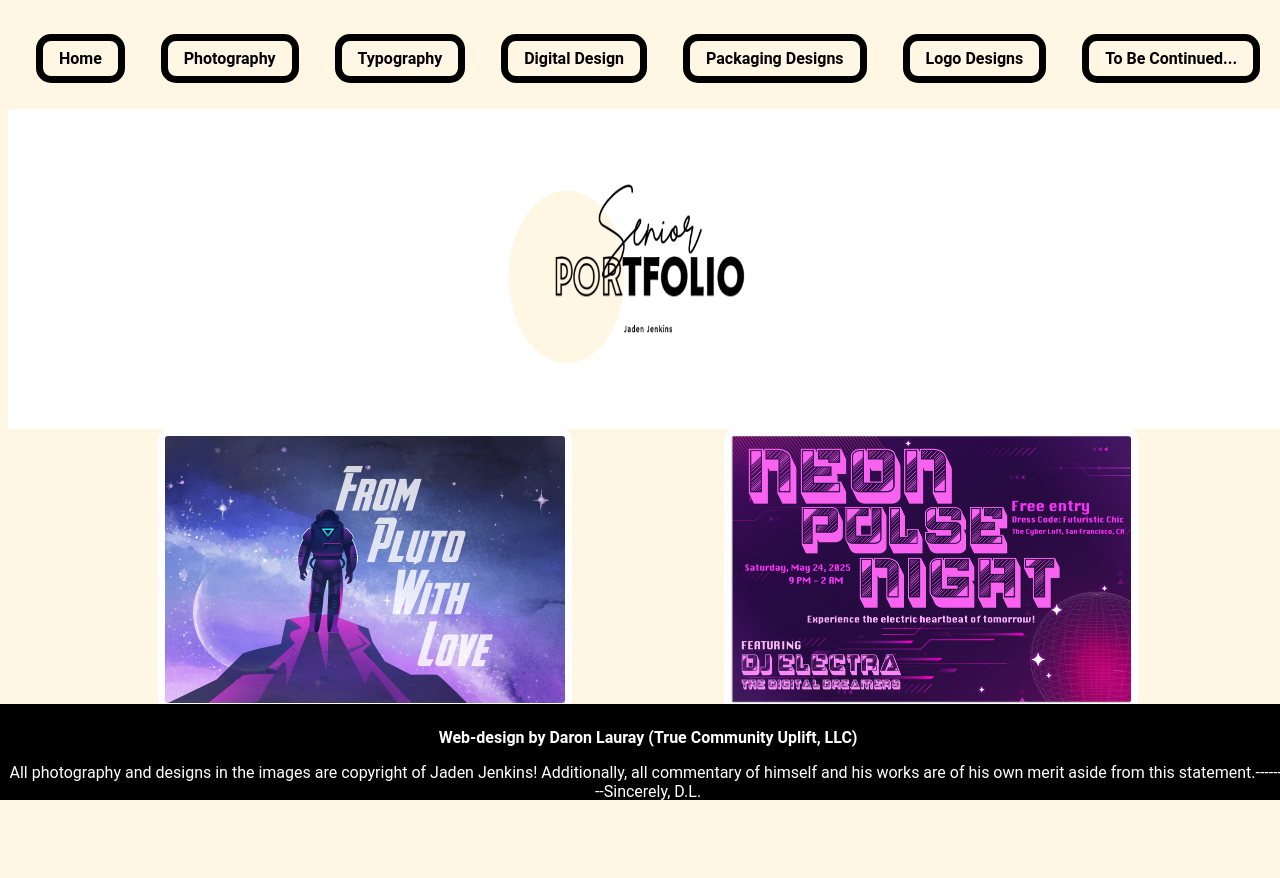
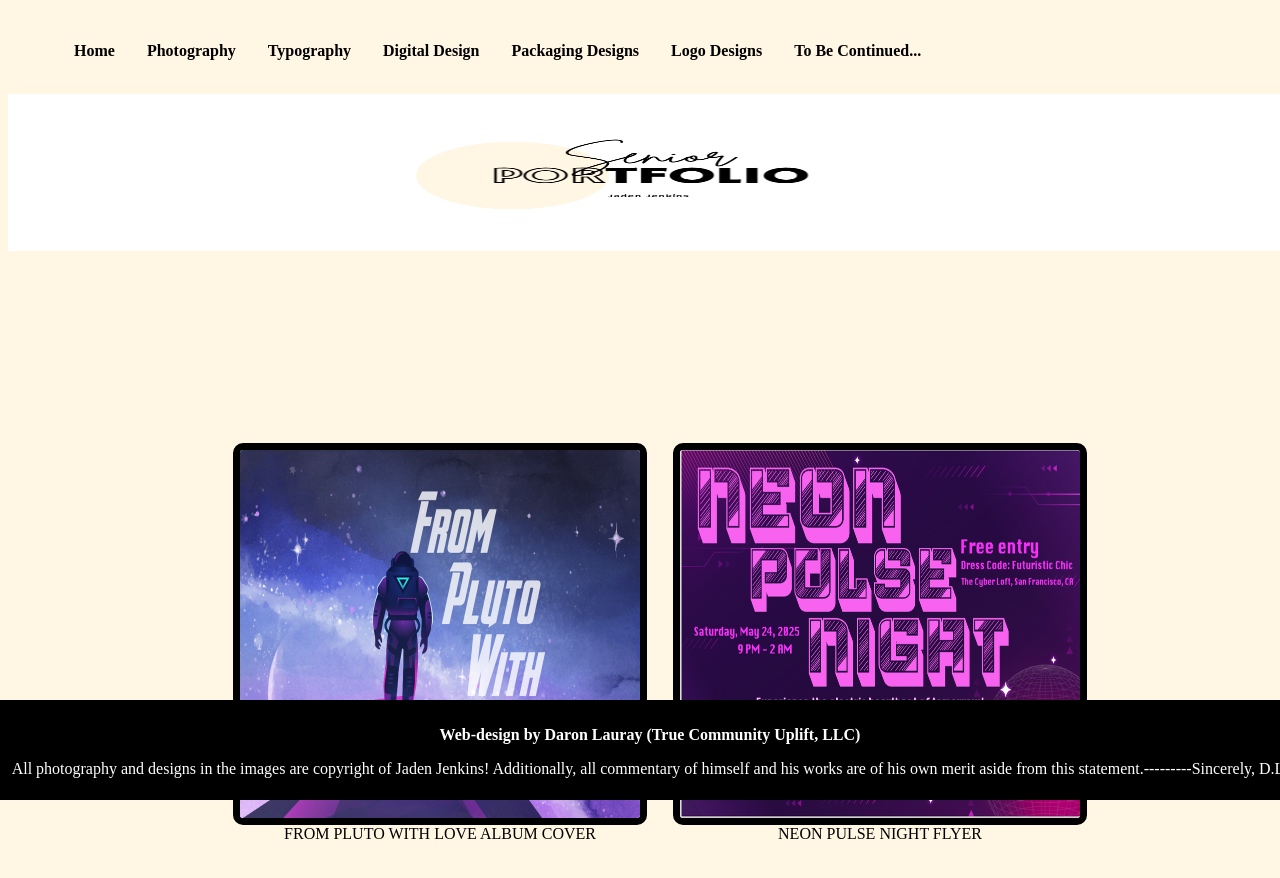
Before and after one commit to DaronLauray/Dev1-for-Portfolio, a plain HTML site: page Theme Three.html in a window 1280 px wide. Shown: the top 878 px of the page. Drawn offline with Linux system fonts and the light colour scheme.

Commit message:
modified:   Theme One.html 	modified:   Theme Three.html 	modified:   index.html 	modified:   style.css

```diff
--- a/Theme Three.html
+++ b/Theme Three.html
@@ -1,7 +1,9 @@
 <html>
-  <head><title>Jaden Jenkin's Portfolio</title>
+    <head>
+        <title>Jaden Jenkin's Portfolio</title>
         <link rel="stylesheet" href="style.css">
-    <meta name="viewport" content="width=device-width,initial-scale=1.0"></head>
+        <meta name="viewport" content="width=device-width,initial-scale=1.0">
+    </head>
     <body>
             <div class="nav_bar2">
                 <ul>
@@ -27,13 +29,20 @@
                 <div class="main2">
                     <div class="gallery">
                         <div class="gallery item">
-                    <img class="five" src="Pluto.png"><div class="desc"> FROM PLUTO WITH LOVE ALBUM COVER</div> </div>
+                        <img class="five" src="Pluto.png">
+                        <div class="desc">
+                            FROM PLUTO WITH LOVE ALBUM COVER
+                        </div>
+                        </div>
+
                         <div class="gallery item">
-                    <img class="six" src="Flyer.png"><div class="desc">
-                     NEON PULSE NIGHT FLYER</div>
+                        <img class="six" src="Flyer.png">
+                        <div class="desc">
+                            NEON PULSE NIGHT FLYER
                         </div>
                     </div>
                 </div>
+
 
             <div class="footer">
                 <p> Web-design by Daron Lauray (True Community Uplift, LLC)</p>
--- a/style.css
+++ b/style.css
@@ -1,6 +1,11 @@
 /*created by Daron Lauray of True Community Uplift, LLC- please email daronlauray@gmail.com for inquiries*/
 
 /*style elements*/
+@media screen and (max-width: 600px) {
+   .nav_bar, .nav_bar2, .ul {
+    flex-direction: column;
+  }
+}
 
 button {
     border-radius: 2px;
@@ -12,14 +17,8 @@ button {
 /*universal layout for homepage and links*/
 body {
     display:flex;
-    width: 100%;
-    height:100rem;
+    flex-direction: column;
     background-color: rgb(255, 246, 227);
-    flex-direction: column;
-    font-family: monostop, roboto;
-    box-sizing: border-box;
-    overflow-y: auto;
-
 }
 
 h1 {
@@ -44,8 +43,8 @@ width:100vw;
 
 }
 .opener{
-    height:100%;
-    width:30%;
+    height:80%;
+    width: 50%;
 }
 
 .footer {
@@ -54,27 +53,25 @@ width:100vw;
     position: fixed;
     height:10%;
     width: 100%;
-    padding: 8px;
+    padding: 10px;
     background-color: black;
     color:white;
     text-align: center;
     justify-content:space-around;
     align-items: center;
+    overflow:auto;
 }
 
 /*main homepage content*/
-.main {
+.main,.main2 {
+    height:100%;
     display: flex;
     flex-direction: column;
     justify-content: space-between;
     flex-wrap: wrap;
     align-items: center;
     justify-content: center;
-
-}
-.main2{
-    display:flex;
-    flex-direction: row;
+    overflow-y: auto;
 
 }
 
@@ -130,10 +127,9 @@ ul {
     display: flex;
     list-style: none;
     width:100%;
-    padding: 0px;
     flex-direction: row;
     align-items: center;
-    justify-content: space-around;
+    overflow-x: auto;
 
 }
 
@@ -147,13 +143,8 @@ div.li {
     background-color: rgb(255, 246, 227);
     color: black;
     display: flex;
-    flex-wrap: wrap;
 
 
-}
-div.li a{
-    border: 7px solid black;
-    border-radius: 15px;
 }
 
 div.li a {
@@ -168,18 +159,22 @@ div.li a:hover {
 }
 
 /*gallery layout*/
-.gallery {
-    display: flex;
-    right: 10px;
-    justify-content: space-evenly;
+
+.gallery{
+    display:flex;
+    flex-direction: row;
+    width:100%;
+    height:100%;
+    margin: 20px;
     align-items: center;
-    width: 100%;
-    gap: 10px;
+    justify-content: center;
 }
 
 .gallery.item {
     flex-direction: column;
     width: 400px;
+    height: 400px;
+
 }
 
 .desc {
@@ -197,10 +192,11 @@ div.li a:hover {
 .eight,
 .nine,
 .ten {
-    width: 100%;
-    max-height: 400px;
+    width: 10rem;
+    height: auto;
     border: 7px solid black;
     border-radius: 10px;
+    padding:0;
 }
 
 .three {
@@ -209,24 +205,14 @@ div.li a:hover {
 
 .five,
 .six {
-    border: 7px solid white;
+    border: 7px solid black;
     border-radius: 10px;
     width: 100%;
-    max-height: 400px;
+    height:100%;
+
 }
 
 /*TBC*/
 .TBC {
     width: 200px;
 }
-@media screen and (max-width:600px) {
-
-    .nav_bar,.nav_bar2,.ul{
-        display: flex;
-        flex-direction: column;
-    }
-    .gallery{
-        display: flex;
-        flex-direction: column;
-    }
-}
```
Also changed, not shown: Theme One.html (+1 -1 lines), index.html (+1 -1 lines). Lines whose indentation alone changed are shown as unchanged.
